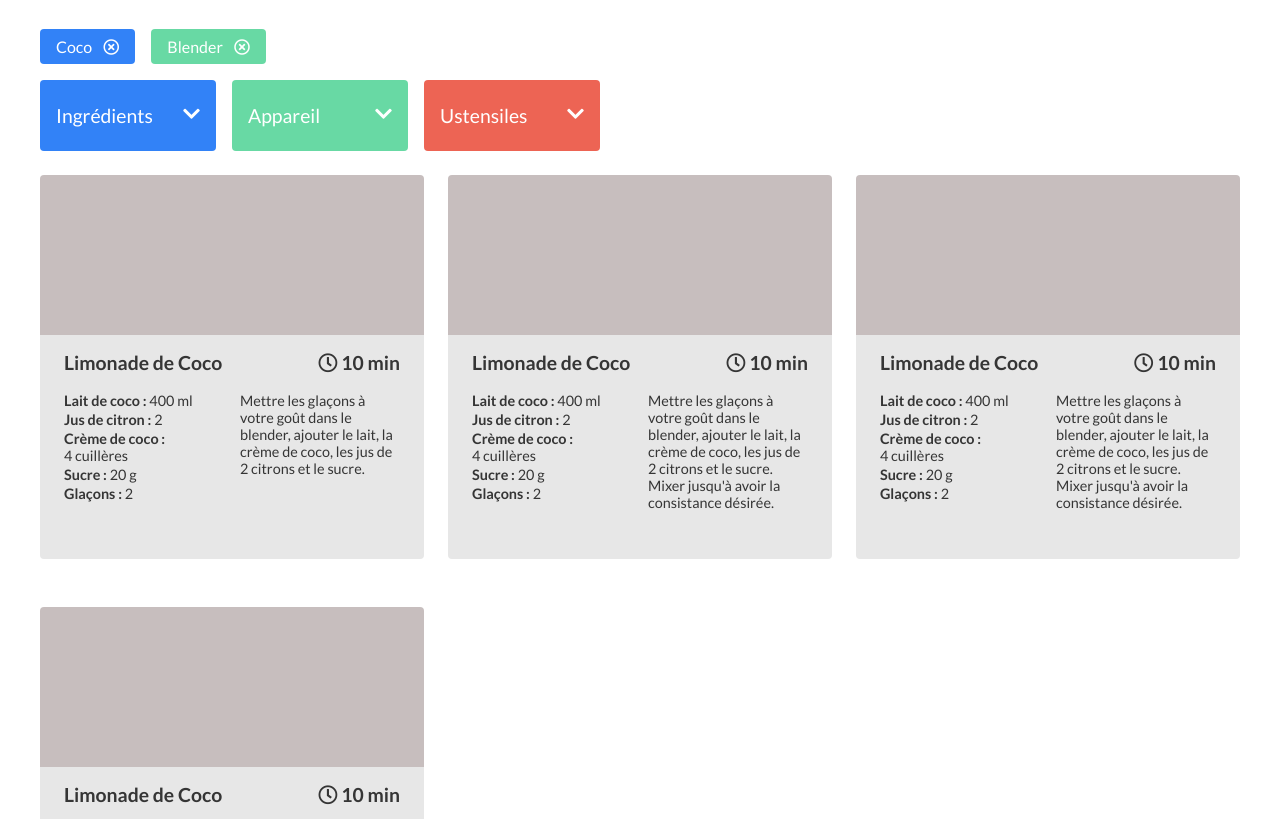
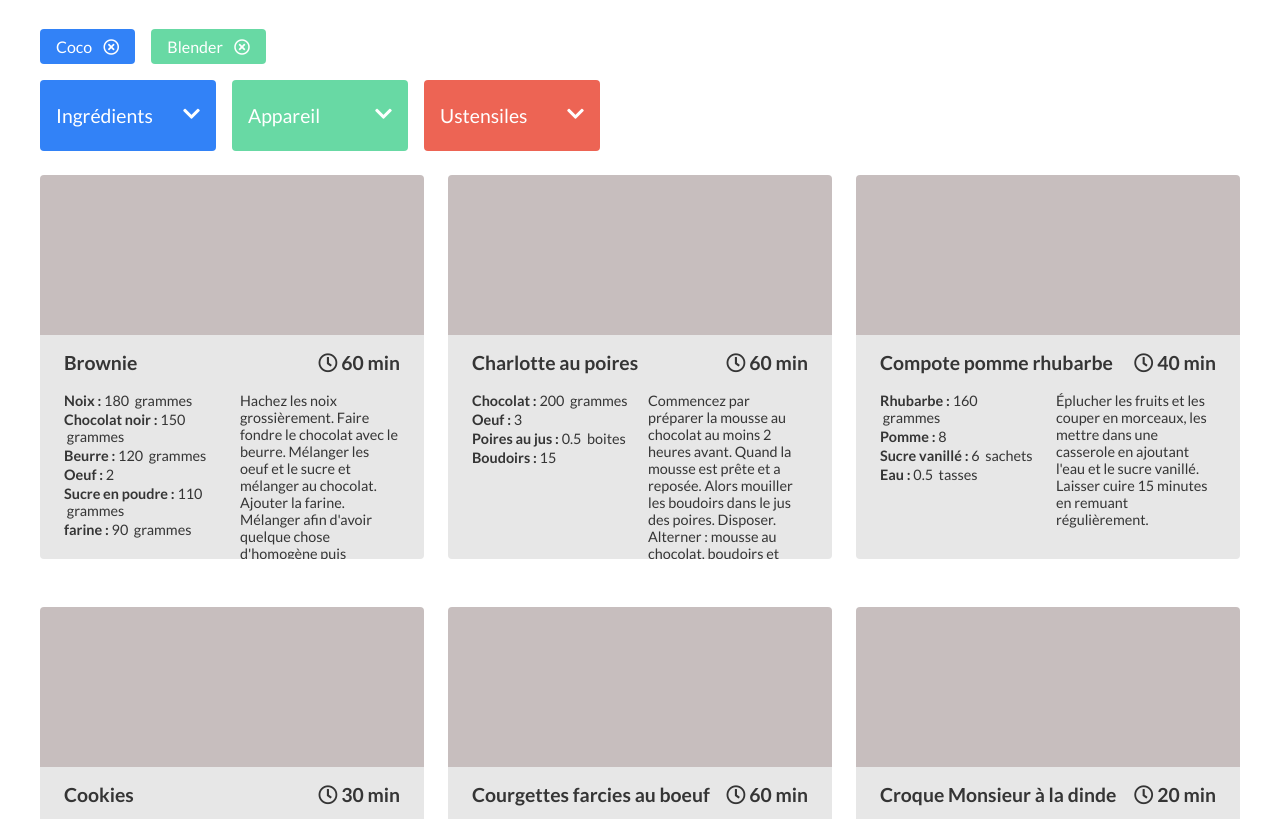
Before and after one commit to logic-fabric/les-petits-plats, a plain HTML site: page index.html in a window 1280 px wide. Shown: the part 133-952 px from the top of the page. Drawn offline with Linux system fonts and the light colour scheme.

Commit message:
feature: add PageManager class with _renderCards() method

```diff
--- a/index.html
+++ b/index.html
@@ -93,119 +93,10 @@
         </div>
       </div>
 
-      <div class="cards-wrapper row-12 has-gutter-xl mt-2">
-        <article class="card lg4 md6 sm12">
-          <div class="card__img"></div>
-
-          <div class="card__body">
-            <h2 class="card__title">
-              <span>Limonade de Coco</span>
-              <span>
-                <i class="far fa-clock"></i>
-                10 min
-              </span>
-            </h2>
-
-            <div class="card__recipe row-12 has-gutter-lg">
-              <div class="card__ingredients lg6 md6 sm6">
-                <p><strong>Lait de coco&nbsp;:</strong> 400&nbsp;ml</p>
-                <p><strong>Jus de citron&nbsp;:</strong> 2</p>
-                <p><strong>Crème de coco&nbsp;:</strong> 4&nbsp;cuillères</p>
-                <p><strong>Sucre&nbsp;:</strong> 20&nbsp;g</p>
-                <p><strong>Glaçons&nbsp;:</strong> 2</p>
-              </div>
-
-              <div class="card__instructions lg6 md6 sm6">
-                <p>Mettre les glaçons à votre goût dans le blender, ajouter le lait, la crème de coco, les jus de 2 citrons et le sucre.</p>
-              </div>
-            </div>
-          </div>
-        </article>
-
-        <article class="card lg4 md6 sm12">
-          <div class="card__img"></div>
-
-          <div class="card__body">
-            <h2 class="card__title">
-              <span>Limonade de Coco</span>
-              <span>
-                <i class="far fa-clock"></i>
-                10 min
-              </span>
-            </h2>
-
-            <div class="card__recipe row-12 has-gutter-lg">
-              <div class="card__ingredients lg6 md6 sm6">
-                <p><strong>Lait de coco&nbsp;:</strong> 400&nbsp;ml</p>
-                <p><strong>Jus de citron&nbsp;:</strong> 2</p>
-                <p><strong>Crème de coco&nbsp;:</strong> 4&nbsp;cuillères</p>
-                <p><strong>Sucre&nbsp;:</strong> 20&nbsp;g</p>
-                <p><strong>Glaçons&nbsp;:</strong> 2</p>
-              </div>
-
-              <div class="card__instructions lg6 md6 sm6">
-                <p>Mettre les glaçons à votre goût dans le blender, ajouter le lait, la crème de coco, les jus de 2 citrons et le sucre. Mixer jusqu'à avoir la consistance désirée.</p>
-              </div>
-            </div>
-          </div>
-        </article>
-
-        <article class="card lg4 md6 sm12">
-          <div class="card__img"></div>
-
-          <div class="card__body">
-            <h2 class="card__title">
-              <span>Limonade de Coco</span>
-              <span>
-                <i class="far fa-clock"></i>
-                10 min
-              </span>
-            </h2>
-
-            <div class="card__recipe row-12 has-gutter-lg">
-              <div class="card__ingredients lg6 md6 sm6">
-                <p><strong>Lait de coco&nbsp;:</strong> 400&nbsp;ml</p>
-                <p><strong>Jus de citron&nbsp;:</strong> 2</p>
-                <p><strong>Crème de coco&nbsp;:</strong> 4&nbsp;cuillères</p>
-                <p><strong>Sucre&nbsp;:</strong> 20&nbsp;g</p>
-                <p><strong>Glaçons&nbsp;:</strong> 2</p>
-              </div>
-
-              <div class="card__instructions lg6 md6 sm6">
-                <p>Mettre les glaçons à votre goût dans le blender, ajouter le lait, la crème de coco, les jus de 2 citrons et le sucre. Mixer jusqu'à avoir la consistance désirée.</p>
-              </div>
-            </div>
-          </div>
-        </article>
-
-        <article class="card lg4 md6 sm12">
-          <div class="card__img"></div>
-
-          <div class="card__body">
-            <h2 class="card__title">
-              <span>Limonade de Coco</span>
-              <span>
-                <i class="far fa-clock"></i>
-                10 min
-              </span>
-            </h2>
-
-            <div class="card__recipe row-12 has-gutter-lg">
-              <div class="card__ingredients lg6 md6 sm6">
-                <p><strong>Lait de coco&nbsp;:</strong> 400&nbsp;ml</p>
-                <p><strong>Jus de citron&nbsp;:</strong> 2</p>
-                <p><strong>Crème de coco&nbsp;:</strong> 4&nbsp;cuillères</p>
-                <p><strong>Sucre&nbsp;:</strong> 20&nbsp;g</p>
-                <p><strong>Glaçons&nbsp;:</strong> 2</p>
-              </div>
-
-              <div class="card__instructions lg6 md6 sm6">
-                <p>Mettre les glaçons à votre goût dans le blender, ajouter le lait, la crème de coco, les jus de 2 citrons et le sucre. Mixer jusqu'à avoir la consistance désirée.</p>
-              </div>
-            </div>
-          </div>
-        </article>
-      </div>
+      <div
+        class="cards-wrapper row-12 has-gutter-xl mt-2"
+        id="cards-wrapper"
+      ></div>
     </main>
   </body>
 </html>
--- a/js/main.js
+++ b/js/main.js
@@ -2,26 +2,13 @@
 
 import { RECIPES } from "./data/recipesData.js";
 import { DataFetcher } from "./data/dataFetcher.js";
+import { PageManager } from "./pages/pageManager.js";
 
 const dataFetcher = new DataFetcher(RECIPES);
 const recipesList = dataFetcher.getRecipesList();
 
 recipesList.sortByName();
 
-console.log("--- INGREDIENTS ---");
+const pageManager = new PageManager(recipesList);
 
-for (let ingredient of recipesList.sortedIngredients) {
-  console.log(ingredient);
-}
-
-console.log("--- APPLIANCES ---");
-
-for (let appliance of recipesList.sortedAppliances) {
-  console.log(appliance);
-}
-
-console.log("--- USTENSILS ---");
-
-for (let ustensil of recipesList.sortedUstensils) {
-  console.log(ustensil);
-}
+pageManager.render();
--- /dev/null
+++ b/js/pages/components/cards.js
@@ -0,0 +1,48 @@
+"use strict";
+
+export class RecipeCard {
+  constructor(recipe) {
+    this._recipe = recipe;
+  }
+
+  _ingredientsHtml() {
+    let htmlContent = "";
+
+    for (let ingredient of this._recipe.ingredients) {
+      htmlContent +=`<p>
+                      <strong>
+                        ${ingredient.ingredient}&nbsp;:
+                      </strong> ${ingredient.quantity}
+                        &nbsp;${(ingredient.unit) ? ingredient.unit : ""}
+                    </p>`
+    }
+
+    return htmlContent;
+  }
+
+  get html() {
+    return `<article class="card lg4 md6 sm12">
+              <div class="card__img"></div>
+
+              <div class="card__body">
+                <h2 class="card__title">
+                  <span>${this._recipe.name}</span>
+                  <span>
+                    <i class="far fa-clock"></i>
+                    ${this._recipe.time} min
+                  </span>
+                </h2>
+
+                <div class="card__recipe row-12 has-gutter-lg">
+                  <div class="card__ingredients lg6 md6 sm6">
+                    ${this._ingredientsHtml()}
+                  </div>
+
+                  <div class="card__instructions lg6 md6 sm6">
+                    <p>${this._recipe.description}</p>
+                  </div>
+                </div>
+              </div>
+            </article>`
+  }
+}
--- /dev/null
+++ b/js/pages/pageManager.js
@@ -0,0 +1,31 @@
+"use strict";
+
+import { RecipeCard } from "./components/cards.js";
+
+export class PageManager {
+  constructor(recipesList) {
+    this._recipesList = recipesList;
+  }
+
+  render() {
+    this._renderBadges();
+    this._renderDropdownOptions();
+    this._renderCards();
+  }
+
+  _renderBadges() {}
+
+  _renderDropdownOptions() {}
+
+  _renderCards() {
+    const cardsWrapper = document.getElementById("cards-wrapper");
+
+    let htmlContent = "";
+
+    for (let recipe of this._recipesList.recipes) {
+      htmlContent += new RecipeCard(recipe).html;
+    }
+
+    cardsWrapper.innerHTML = htmlContent;
+  }
+}
```
